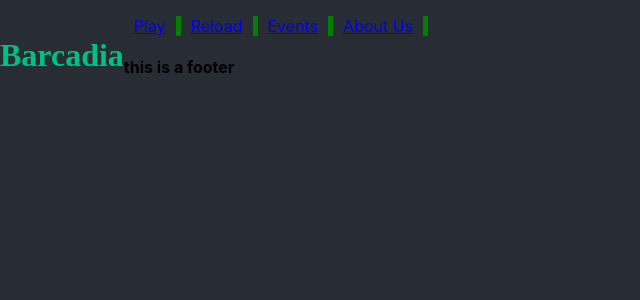
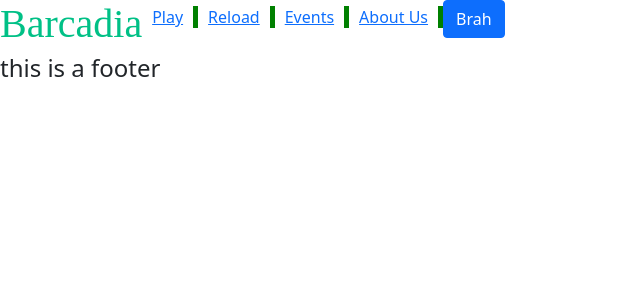
Before and after one commit to CoreyLongDev/BarCadia, a React (Create React App) app: page / in a window 1280 px wide. Shown: the top 300 px of the page, without its empty margins (0-640 px from the left). Built offline with nearby package versions, Linux system fonts and the light colour scheme.

Commit message:
playing with bootstrap again

```diff
--- a/package.json
+++ b/package.json
@@ -14,6 +14,7 @@
     "mongodb": "^4.7.0",
     "passport": "^0.6.0",
     "react": "^18.2.0",
+    "react-bootstrap": "^2.4.0",
     "react-dom": "^18.2.0",
     "react-router-dom": "^6.3.0",
     "react-scripts": "5.0.1",
--- a/src/Components/Header/Header.js
+++ b/src/Components/Header/Header.js
@@ -1,7 +1,8 @@
 import React from "react";
 import { Link } from "react-router-dom";
 import "./Header.css";
-import { Tab } from 'mdb-react-ui-kit';
+import 'bootstrap/dist/css/bootstrap.min.css'
+import { Button } from 'react-bootstrap'
 
 const Header = () => {
     return(
@@ -12,6 +13,7 @@
             <li><a href="./Reload">Reload</a></li>
             <li><a href="./Events">Events</a></li>
             <li><a href="./About">About Us</a></li>
+            <Button>Brah</Button>
         </ul>
         </>
     )
```
Also changed, not shown: 1 other file (tests, documents, lock files or other folders).
